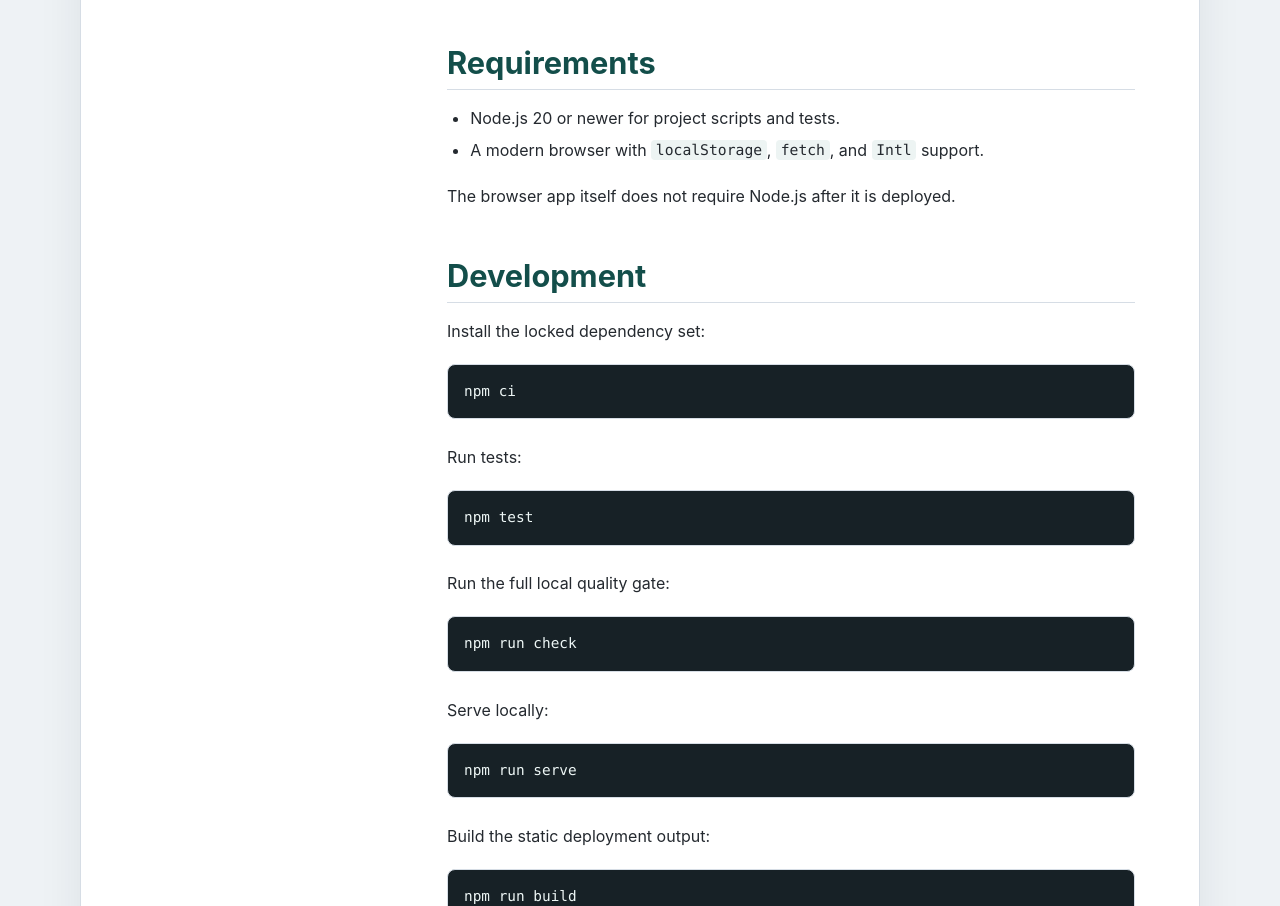
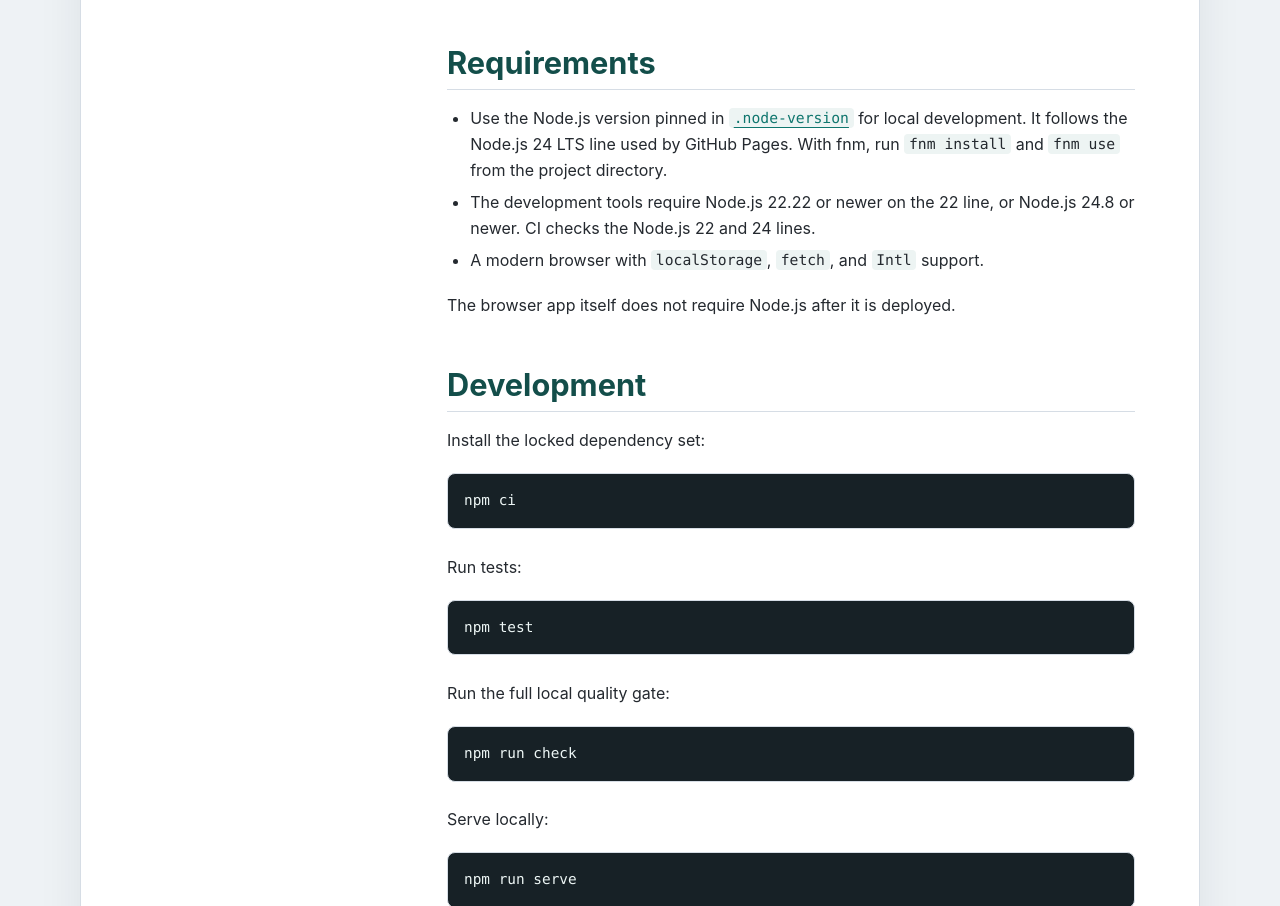
Before and after one commit to tocatlian/fx2usd, a website: page docs/html/README.html in a window 1280 px wide. Shown: the part 1864-2770 px from the top of the page. Drawn offline with Linux system fonts and the light colour scheme.

Commit message:
Update Node.js setup and refresh development dependencies (#29)

```diff
--- a/docs/html/README.html
+++ b/docs/html/README.html
@@ -13,7 +13,7 @@
 <p>Then visit <code>http://localhost:8000</code>.</p>
 <p>The offline app shell uses a service worker, so it is available when the app is served from <code>localhost</code>, <code>127.0.0.1</code>, or HTTPS.</p>
 <h2 id="requirements">Requirements</h2>
-<ul><li>Node.js 20 or newer for project scripts and tests.</li><li>A modern browser with <code>localStorage</code>, <code>fetch</code>, and <code>Intl</code> support.</li></ul>
+<ul><li>Use the Node.js version pinned in <a href="../../.node-version"><code>.node-version</code></a> for local development. It follows the Node.js 24 LTS line used by GitHub Pages. With fnm, run <code>fnm install</code> and <code>fnm use</code> from the project directory.</li><li>The development tools require Node.js 22.22 or newer on the 22 line, or Node.js 24.8 or newer. CI checks the Node.js 22 and 24 lines.</li><li>A modern browser with <code>localStorage</code>, <code>fetch</code>, and <code>Intl</code> support.</li></ul>
 <p>The browser app itself does not require Node.js after it is deployed.</p>
 <h2 id="development">Development</h2>
 <p>Install the locked dependency set:</p>
--- a/package.json
+++ b/package.json
@@ -7,7 +7,7 @@
   "author": "Paul Tocatlian",
   "type": "commonjs",
   "engines": {
-    "node": ">=20"
+    "node": "^22.22.0 || >=24.8.0"
   },
   "scripts": {
     "build": "node scripts/build.js",
```
Also changed, not shown: README.md, 2 other files.
